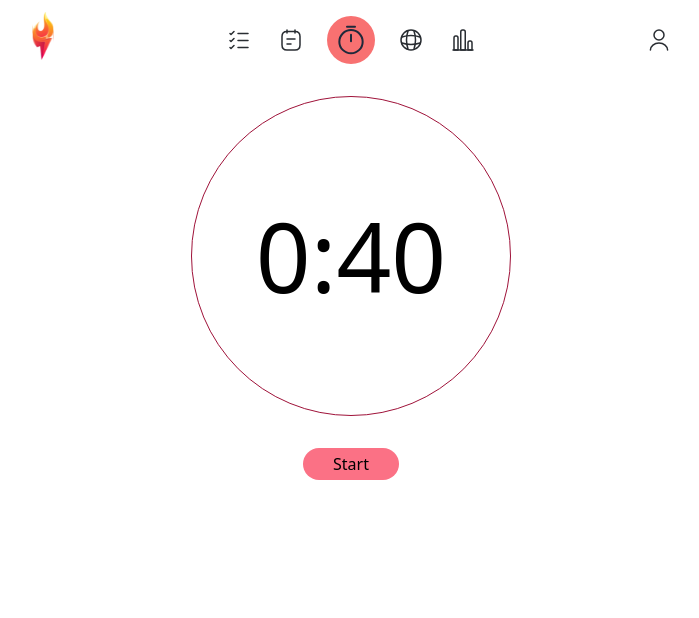
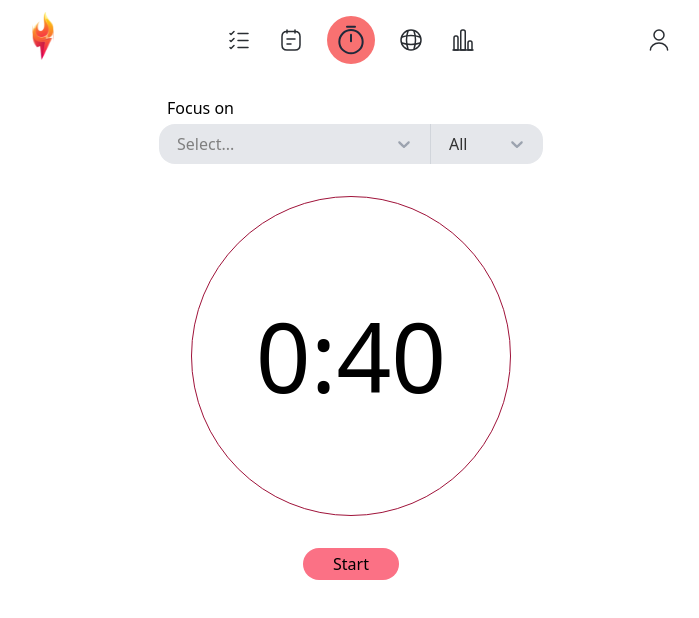
Before and after one commit to kasparas-ban/torch, a React (Vite) app: page / in a window 1280 px wide. Shown: the top 618 px of the page, without its empty margins (289-988 px from the left). Built offline with nearby package versions, Linux system fonts and the light colour scheme.

Commit message:
Added Focus On input to timer

```diff
--- a/src/components/Modals/AddGoalModal/AddGoalModal.tsx
+++ b/src/components/Modals/AddGoalModal/AddGoalModal.tsx
@@ -11,7 +11,7 @@ import {
   TextInput,
 } from "../Inputs"
 import { Subtasks } from "./Subtasks"
-import { Dream, Goal } from "../../../types"
+import { Goal } from "../../../types"
 import "../inputStyles.css"
 
 interface IAddGoalModal {
@@ -21,10 +21,11 @@ interface IAddGoalModal {
 }
 
 export interface IGoal {
+  goalId?: number
   title: string
   priority?: "LOW" | "MEDIUM" | "HIGH"
   targetDate?: Date | null
-  dream?: any | null
+  dream?: { label: string; value: number } | null
   subtasks?: ITask[]
   inputOrder: string[]
 }
@@ -76,7 +77,14 @@ function AddGoalModal({
     title: initialGoal?.title || "",
     ...(initialGoal?.priority ? { priority: initialGoal?.priority } : {}),
     ...(initialGoal?.targetDate ? { targetDate: initialGoal?.targetDate } : {}),
-    ...(initialGoal?.dream ? { dream: initialGoal?.dream } : {}),
+    ...(initialGoal?.dream
+      ? {
+          dream: {
+            label: initialGoal?.dream.title,
+            value: initialGoal?.dream.dreamId,
+          },
+        }
+      : {}),
     subtasks:
       initialGoal?.tasks?.map((task, idx) => ({
         id: idx,
@@ -203,10 +211,17 @@ function GoalForm({
                     >
                       <SelectInput
                         id="goal_dream"
-                        value={goal.dream}
-                        setValue={(value: Goal | Dream | null) =>
-                          setGoal(prev => ({ ...prev, dream: value }))
+                        item={
+                          goal.dream
+                            ? {
+                                label: goal.dream.label,
+                                value: goal.dream.value,
+                              }
+                            : undefined
                         }
+                        setValue={(
+                          item: { label: string; value: number } | null
+                        ) => setGoal(prev => ({ ...prev, dream: item }))}
                         label="Dream"
                       />
                     </motion.div>
--- a/src/components/Modals/Inputs.tsx
+++ b/src/components/Modals/Inputs.tsx
@@ -166,43 +166,21 @@ export function TextInput({
   )
 }
 
-type SelectOption =
-  | ({
-      label: string
-      value: number
-    } & Dream)
-  | ({
-      label: string
-      value: number
-    } & Goal)
-
 export function SelectInput({
   id,
-  value,
+  item,
   setValue,
   label,
 }: {
   id: string
-  value?: Goal | Dream
-  setValue: (value: Goal | Dream | null) => void
+  item?: { label: string; value: number }
+  setValue: (item: { label: string; value: number } | null) => void
   label?: string
 }) {
-  const testGoal: SelectOption = {
-    goalId: 2,
-    title: "Test",
-    progress: 0.4,
-    tasks: [],
+  const testGoal = {
     label: "Test",
     value: 2,
   }
-
-  const selectedOption = value
-    ? {
-        ...value,
-        label: value.title,
-        value: (value as Goal).goalId || (value as Dream).dreamId,
-      }
-    : null
 
   return (
     <div className="relative w-full">
@@ -215,15 +193,8 @@ export function SelectInput({
         </label>
       )}
       <SelectField
-        value={selectedOption}
-        onChange={option => {
-          if (option) {
-            const { label, value, ...item } = option
-            setValue(item)
-          } else {
-            setValue(option)
-          }
-        }}
+        value={item}
+        onChange={option => setValue(option)}
         options={[testGoal]}
         isClearable
       />
--- a/src/components/Modals/SelectInput.tsx
+++ b/src/components/Modals/SelectInput.tsx
@@ -48,4 +48,54 @@ export const SelectField = <
   )
 }
 
+export const SelectTypeFirstField = <
+  Option,
+  IsMulti extends boolean = false,
+  Group extends GroupBase<Option> = GroupBase<Option>
+>(
+  props: SelectProps<Option, IsMulti, Group>
+) => {
+  return (
+    <CacheProvider value={cache}>
+      <Select
+        {...props}
+        classNames={{
+          control: ({ isFocused }) =>
+            classNames(
+              "h-10 rounded-l-2xl rounded-r-none bg-gray-200 px-2 text-gray-900 border-0 border-r border-solid border-gray-300",
+              isFocused && "!shadow-none !border-none bg-gray-100"
+            ),
+          indicatorSeparator: () => classNames("hidden"),
+        }}
+        styles={styles}
+      />
+    </CacheProvider>
+  )
+}
+
+export const SelectTypeSecondField = <
+  Option,
+  IsMulti extends boolean = false,
+  Group extends GroupBase<Option> = GroupBase<Option>
+>(
+  props: SelectProps<Option, IsMulti, Group>
+) => {
+  return (
+    <CacheProvider value={cache}>
+      <Select
+        {...props}
+        classNames={{
+          control: ({ isFocused }) =>
+            classNames(
+              "w-28 h-10 rounded-l-none rounded-r-2xl bg-gray-200 px-2 text-gray-900 border-none",
+              isFocused && "!shadow-none !border-none bg-gray-100"
+            ),
+          indicatorSeparator: () => classNames("hidden"),
+        }}
+        styles={styles}
+      />
+    </CacheProvider>
+  )
+}
+
 export default SelectField
--- a/src/components/Timer/Timer.tsx
+++ b/src/components/Timer/Timer.tsx
@@ -1,5 +1,12 @@
 import { useState, useEffect, useReducer } from "react"
+import { motion } from "framer-motion"
 import { TimerShape } from "./TimerShape"
+import {
+  SelectTypeFirstField,
+  SelectTypeSecondField,
+} from "../Modals/SelectInput"
+import { ReactComponent as SettingsIcon } from "../../assets/settings.svg"
+import { OptionType } from "../../types"
 
 interface ITimer {
   initialTime: number
@@ -87,6 +94,7 @@ function Timer({ initialTime }: ITimer) {
   return (
     <>
       <div className="max-[320px]:mx-2">
+        <TimerSettings />
         <div className="m-auto mt-8 flex aspect-square max-w-xs flex-col justify-center rounded-full border border-rose-800">
           <TimerShape initialTime={initialTime} currentTime={state.time} />
           <div className="text-center text-8xl font-thin tabular-nums max-[300px]:text-7xl">
@@ -132,4 +140,41 @@ function Timer({ initialTime }: ITimer) {
   )
 }
 
+type FocusType = "ALL" | "TASKS" | "GOALS" | "DREAMS"
+
+const focusTypeOptions = [
+  { label: "All", value: "ALL" as FocusType },
+  { label: "Tasks", value: "TASKS" as FocusType },
+  { label: "Goals", value: "GOALS" as FocusType },
+  { label: "Dreams", value: "DREAMS" as FocusType },
+]
+
+function TimerSettings() {
+  const [focusOn, setFocusOn] = useState<OptionType | null>()
+  const [focusType, setFocusType] = useState<FocusType | null>(
+    focusTypeOptions[0].value
+  )
+
+  return (
+    <div className="mx-auto mt-8 max-w-sm">
+      <div className="mb-1 ml-2">Focus on</div>
+      <div className="flex [&>div:first-child]:w-full">
+        <SelectTypeFirstField
+          value={null}
+          onChange={option => setFocusOn(option)}
+          options={[]}
+          isClearable
+        />
+        <SelectTypeSecondField
+          value={focusTypeOptions.find(option => option.value === focusType)}
+          onChange={option => option && setFocusType(option.value)}
+          options={focusTypeOptions.filter(
+            option => option.value !== focusType
+          )}
+        />
+      </div>
+    </div>
+  )
+}
+
 export default Timer
--- a/src/types.ts
+++ b/src/types.ts
@@ -31,3 +31,5 @@ export type ItemTypeLabel = "Tasks" | "Goals" | "Dreams"
 export type ItemType = "TASK" | "GOAL" | "DREAM"
 
 export type GeneralItem = Task | Goal | Dream
+
+export type OptionType = { value: number; label: string }
```
